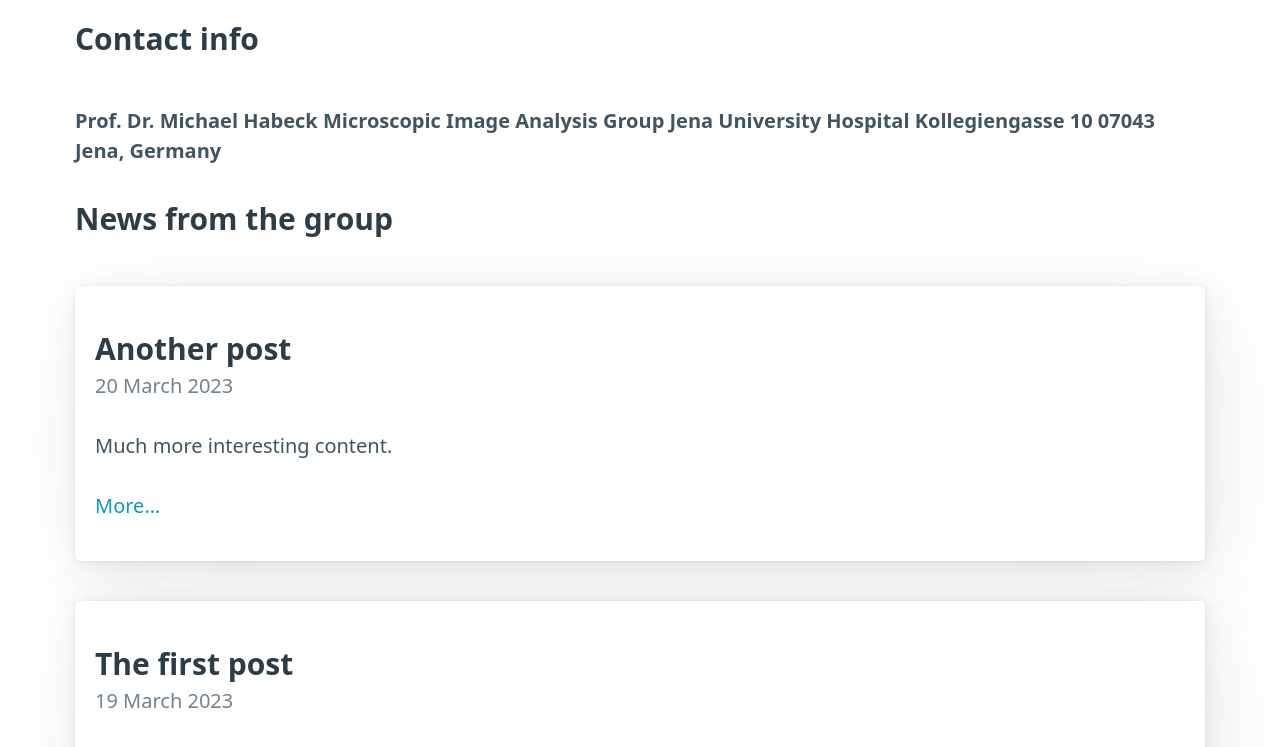
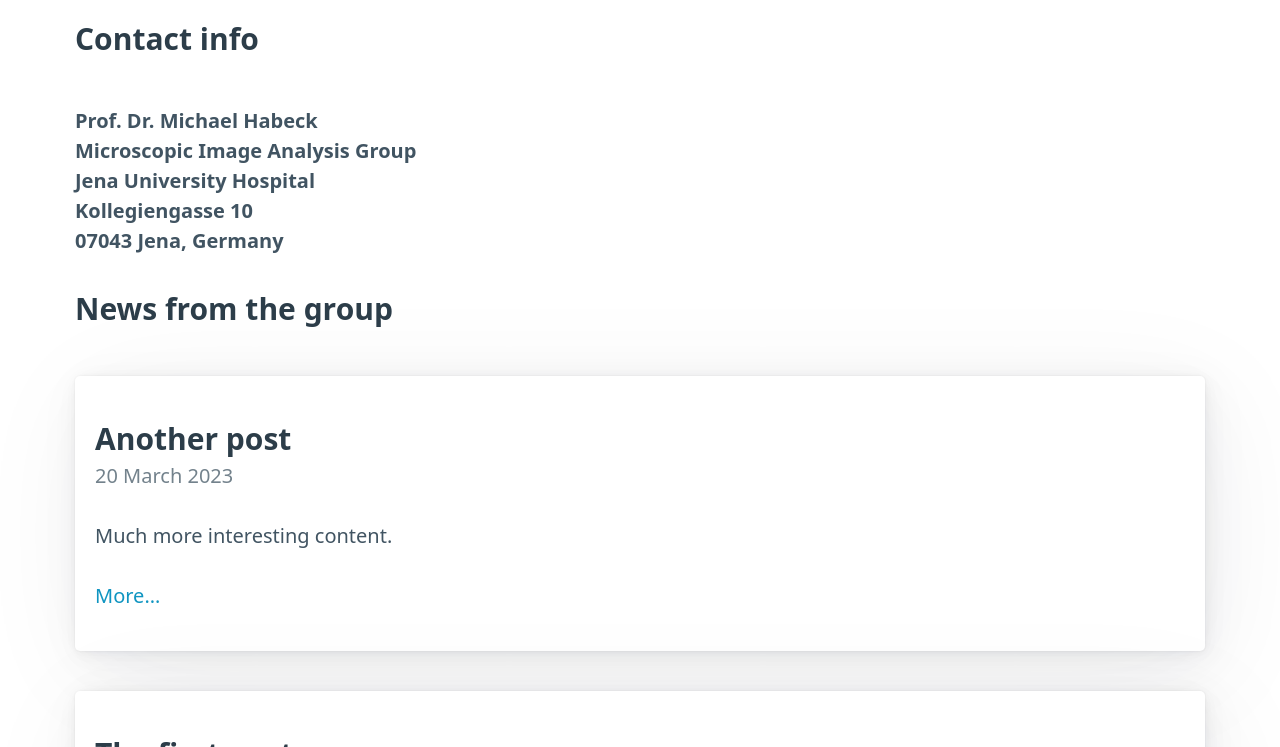
Before and after one commit to microscopic-image-analysis/microscopic-image-analysis.github.io, a Jekyll site: the page built from index.html, in a window 1280 px wide and 900 px high, scrolled down 571 px, cut to the strip 153-900 px from the top of the window. Built offline with Jekyll 4.4.1, drawn with Linux system fonts in a browser that asks for light colours.

Commit message:
Clean up

```diff
--- a/_includes/about.html
+++ b/_includes/about.html
@@ -1,2 +1,6 @@
-<strong>We are broadly interested in Bayesian inference and its application to scientific data. We view probability theory as the mathematical framework for making consistent inferences and predictions from incomplete and uncertain information. Therefore, Bayesian methods are powerful tools to support scientific inference and to solve engineering problems. Our past and current research focuses on Bayesian computation (in particular Markov chain Monte Carlo) and applications in structural biology (protein structure determination, cryo-electron microscopy).
+<strong>
+We are broadly interested in Bayesian inference and its application to scientific data.
+We view probability theory as the mathematical framework for making consistent inferences and predictions from incomplete and uncertain information.
+Therefore, Bayesian methods are powerful tools to support scientific inference and to solve engineering problems.
+Our past and current research focuses on Bayesian computation (in particular Markov chain Monte Carlo) and applications in structural biology (protein structure determination, cryo-electron microscopy).
 </strong>
--- a/_includes/contact.html
+++ b/_includes/contact.html
@@ -1,7 +1,7 @@
 <strong>
-  Prof. Dr. Michael Habeck
-  Microscopic Image Analysis Group
-  Jena University Hospital
-  Kollegiengasse 10
-  07043 Jena, Germany
-  </strong>
+Prof. Dr. Michael Habeck <br>
+Microscopic Image Analysis Group <br>
+Jena University Hospital <br>
+Kollegiengasse 10 <br>
+07043 Jena, Germany
+</strong>
```
